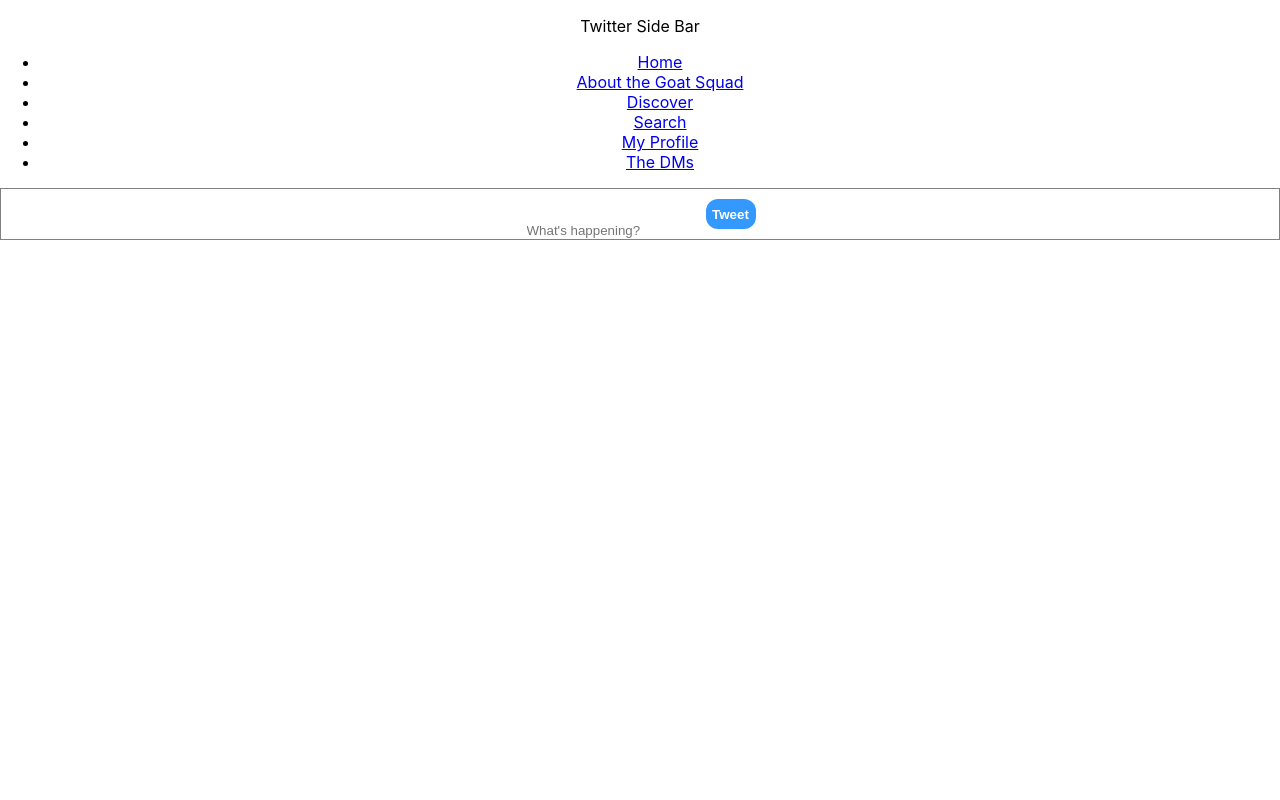
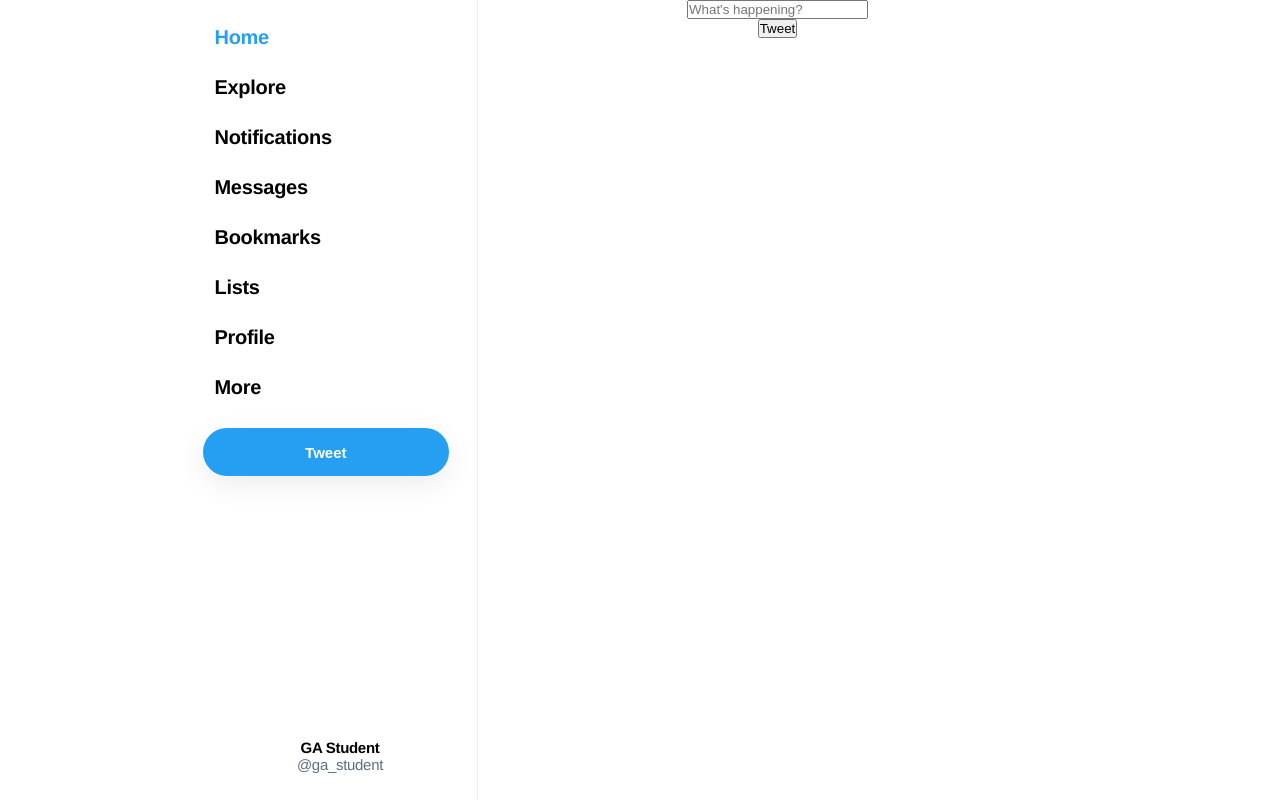
Before and after one commit to andrea-hidalgo/tweeter-ui, a React (Create React App) app: page / in a window 1280 px wide. Built offline with nearby package versions, Linux system fonts and the light colour scheme.

Commit message:
navbar styling minus icons, css folder created

```diff
--- a/src/App.css
+++ /dev/null
@@ -1,72 +0,0 @@
-.App {
-  text-align: center;
-}
-
-.App-logo {
-  height: 40vmin;
-  pointer-events: none;
-}
-/* Tweet.js Form CSS below....Kellie */
-.tweeter {
-  display: flex;
-  justify-content: center;
-  align-items: center;
-  border: 1px solid gray;
-  margin: auto;
-}
-.tweet_form {
-  padding-top: 30px;
-  justify-content: center;
-  display: flex;
-
-
-
-}
-.tweet_form input {
-  border: none;
-}
-.text {
-  cursor: text;
-}
-.tweet_button {
-  height: 30px;
-  width: 50px;
-  display: inline-block;
-  border-radius: 12px;
-  background-color: #3399ff; /* twitter color  */
-  font-weight: 700;
-  color: white;
-  padding: 0;
-  border: none;
-}
-
-@media (prefers-reduced-motion: no-preference) {
-  .App-logo {
-    animation: App-logo-spin infinite 20s linear;
-  }
-}
-
-.App-header {
-  background-color: #282c34;
-  min-height: 100vh;
-  display: flex;
-  flex-direction: column;
-  align-items: center;
-  justify-content: center;
-  font-size: calc(10px + 2vmin);
-  color: white;
-}
-
-.App-link {
-  color: #61dafb;
-}
-
-
-@keyframes App-logo-spin {
-  from {
-    transform: rotate(0deg);
-  }
-  to {
-    transform: rotate(360deg);
-  }
-}
--- a/src/components/NavBar.js
+++ b/src/components/NavBar.js
@@ -1,30 +1,73 @@
 import { Link } from 'react-router-dom';
-
+import '../css/NavBar.css'
 
 function NavBar () {
     return (
-            <div className="container">
-                <p>Twitter Side Bar</p>
+            <div className="navbar-container">
+                <div className="nav-top">
+                    <div className="twitter-logo"></div>
                     <ul>
-                    <li>
-                        <Link to="/">Home</Link>
+                        <li className="home-list-item">
+                            <Link to="/">
+                                <div className="nav-icon home-icon"></div>
+                                <span>Home</span>
+                            </Link>
                         </li>
                         <li>
-                        <Link to="/about">About the Goat Squad</Link>
+                            <Link to="/about">
+                                <div className="nav-icon explore-icon"></div>
+                                <span>Explore</span>
+                            </Link>
                         </li>
                         <li>
-                        <Link to="/">Discover</Link>
+                            <Link to="/">
+                                <div className="nav-icon notifications-icon"></div>
+                                <span>Notifications</span>
+                            </Link>
                         </li>
                         <li>
-                        <Link to="/">Search</Link>
+                            <Link to="/">
+                                <div className="nav-icon messages-icon"></div>
+                                <span>Messages</span>
+                            </Link>
                         </li>
                         <li>
-                        <Link to="/">My Profile</Link>
+                            <Link to="/">
+                                <div className="nav-icon bookmarks-icon"></div>
+                                <span>Bookmarks</span>
+                            </Link>
                         </li>
                         <li>
-                        <Link to="/">The DMs</Link>
+                            <Link to="/">
+                                <div className="nav-icon lists-icon"></div>
+                                <span>Lists</span>
+                            </Link>
+                        </li>
+                        <li>
+                            <Link to="/">
+                                <div className="nav-icon profile-icon"></div>
+                                <span>Profile</span>
+                            </Link>
+                        </li>
+                        <li>
+                            <Link to="/">
+                                <div className="nav-icon more-icon"></div>
+                                <span>More</span>
+                            </Link>
                         </li>
                     </ul>
+                    <button>Tweet</button>
+                </div>
+                <div className="nav-bottom">
+                    <div className="nav-profile-item">
+                        <div className="nav-profile-pic"></div>
+                        <div className="nav-profile-info">
+                            <p><b>GA Student</b></p>
+                            <p>@ga_student</p>
+                        </div>
+                        <div className="nav-profile-more-icon"></div>
+                    </div>
+                </div>
             </div>
 
     )
--- a/src/components/TweetFeed.js
+++ b/src/components/TweetFeed.js
@@ -1,3 +1,5 @@
+import '../css/TweetFeed.css'
+
 export default function TweetFeed(props) {
     return (
         <div className="tweeter">
--- /dev/null
+++ b/src/css/App.css
@@ -0,0 +1,27 @@
+*,
+*::before,
+*::after {
+margin: 0;
+padding: 0;
+box-sizing: border-box;
+}
+
+:root {
+  --twitter-blue: #249FF2;
+  --twitter-hover-blue: #E8F5FE;
+}
+
+.App {
+  text-align: center;
+  height:100vh;
+  width:100vw;
+  font-size: 15px;
+  display:flex;
+  flex-wrap: nowrap;
+  justify-content: center;
+  align-items: stretch;
+}
+
+.bold {
+  font-weight: 900px;
+}
--- /dev/null
+++ b/src/css/NavBar.css
@@ -0,0 +1,109 @@
+/* NavBar.js Component */
+
+/* .nav-icon {
+  background-image: url(./lego1.jpg);
+  background-position: center;
+  height:40px;
+} */
+nav {
+width:275px;
+}
+
+.navbar-container{
+padding: 12px 0;
+height: 100%;
+letter-spacing: -0.02em;
+display: flex;
+flex-flow: column nowrap;
+border-right: 1px #ebeef0 solid;
+justify-content: flex-start;
+}
+
+.nav-top{
+display: flex;
+flex-flow: column nowrap;
+justify-content: flex-start;
+}
+
+.navbar-container li {
+list-style: none;
+font-weight: 900;
+font-size: 20px;
+height: 50px;
+display: flex;
+flex-wrap: nowrap;
+}
+
+nav a {
+text-decoration: none;
+color: black;
+height: 100%;
+border-radius: 60px;
+display: flex;
+flex-flow: row nowrap;
+justify-content: center;
+align-items: center;
+padding:12px;
+}
+
+nav a:hover {
+color: var(--twitter-blue);
+background-color: var(--twitter-hover-blue);
+height: 100%;
+border-radius: 60px;
+display: flex;
+flex-flow: row nowrap;
+justify-content: center;
+align-items: center;
+}
+
+.home-list-item span {
+color: var(--twitter-blue);
+}
+
+nav button {
+width: 90%;
+margin: 16px 0;
+background-color: var(--twitter-blue);
+border: none;
+border-radius: 50px;
+min-height:48px;
+color:white;
+font-weight: 900;
+font-size: 15px;
+box-shadow: rgba(0, 0, 0, 0.08) 0px 8px 28px;
+}
+
+nav button:hover {
+background-color: rgb(26, 144, 218)
+}
+
+.nav-bottom {
+position: absolute;
+bottom: 12px;
+height:64px;
+width: 275px;
+display: flex;
+flex-flow: row nowrap;
+justify-content: center;
+align-items: center;
+}
+
+.nav-profile-item {
+padding: 12px;
+width: 90%;
+display: flex;
+flex-flow: row nowrap;
+justify-content: center;
+align-items: center;
+border-radius: 60px;
+}
+
+.nav-profile-item:hover {
+border-radius: 60px;
+background-color: var(--twitter-hover-blue);
+}
+
+.nav-profile-info > :last-child {
+color: #5b7083;
+}
--- /dev/null
+++ b/src/css/TweetFeed.css
@@ -0,0 +1,37 @@
+/* TweetFeed.js Form CSS below....Kellie */
+
+#tweets-section {
+    width: 600px;
+  }
+
+
+  /* .tweeter {
+    display: flex;
+    justify-content: center;
+    align-items: center;
+    border: 1px solid gray;
+    margin: auto;
+  }
+  .tweet_form {
+    padding-top: 30px;
+    justify-content: center;
+    display: flex;
+  }
+  .tweet_form input {
+    border: none;
+  }
+  .text {
+    cursor: text;
+  }
+  .tweet_button {
+    height: 30px;
+    width: 50px;
+    display: inline-block;
+    border-radius: 12px;
+    background-color: #3399ff; // twitter color
+    font-weight: 700;
+    color: white;
+    padding: 0;
+    border: none;
+  }
+  */
--- a/src/index.css
+++ b/src/css/index.css
@@ -1,8 +1,6 @@
 body {
   margin: 0;
-  font-family: -apple-system, BlinkMacSystemFont, 'Segoe UI', 'Roboto', 'Oxygen',
-    'Ubuntu', 'Cantarell', 'Fira Sans', 'Droid Sans', 'Helvetica Neue',
-    sans-serif;
+  font-family: “Helvetica Neue”,Helvetica,Arial,sans-serif;
   -webkit-font-smoothing: antialiased;
   -moz-osx-font-smoothing: grayscale;
 }
--- a/src/index.js
+++ b/src/index.js
@@ -1,6 +1,6 @@
 import React from 'react';
 import ReactDOM from 'react-dom';
-import './index.css';
+import './css/index.css';
 import App from './pages/App';
 import About from './pages/About';
 import reportWebVitals from './reportWebVitals';
--- a/src/pages/App.js
+++ b/src/pages/App.js
@@ -1,4 +1,4 @@
-import '../App.css';
+import '../css/App.css';
 import TweetFeed from '../components/TweetFeed';
 import NavBar from '../components/NavBar';
 
@@ -9,10 +9,9 @@
         <NavBar/>
       </nav>
       <section id="tweets-section">
-        {/* Kellie - TweetFeed component */}
+        <TweetFeed />
       </section>
       <section id="tweet-show-page-section">
-        <TweetFeed />
       </section>
       <section id="news-section">
         {/* Ryan - NewsFeed component*/}
```
Lines whose indentation alone changed are shown as unchanged.
